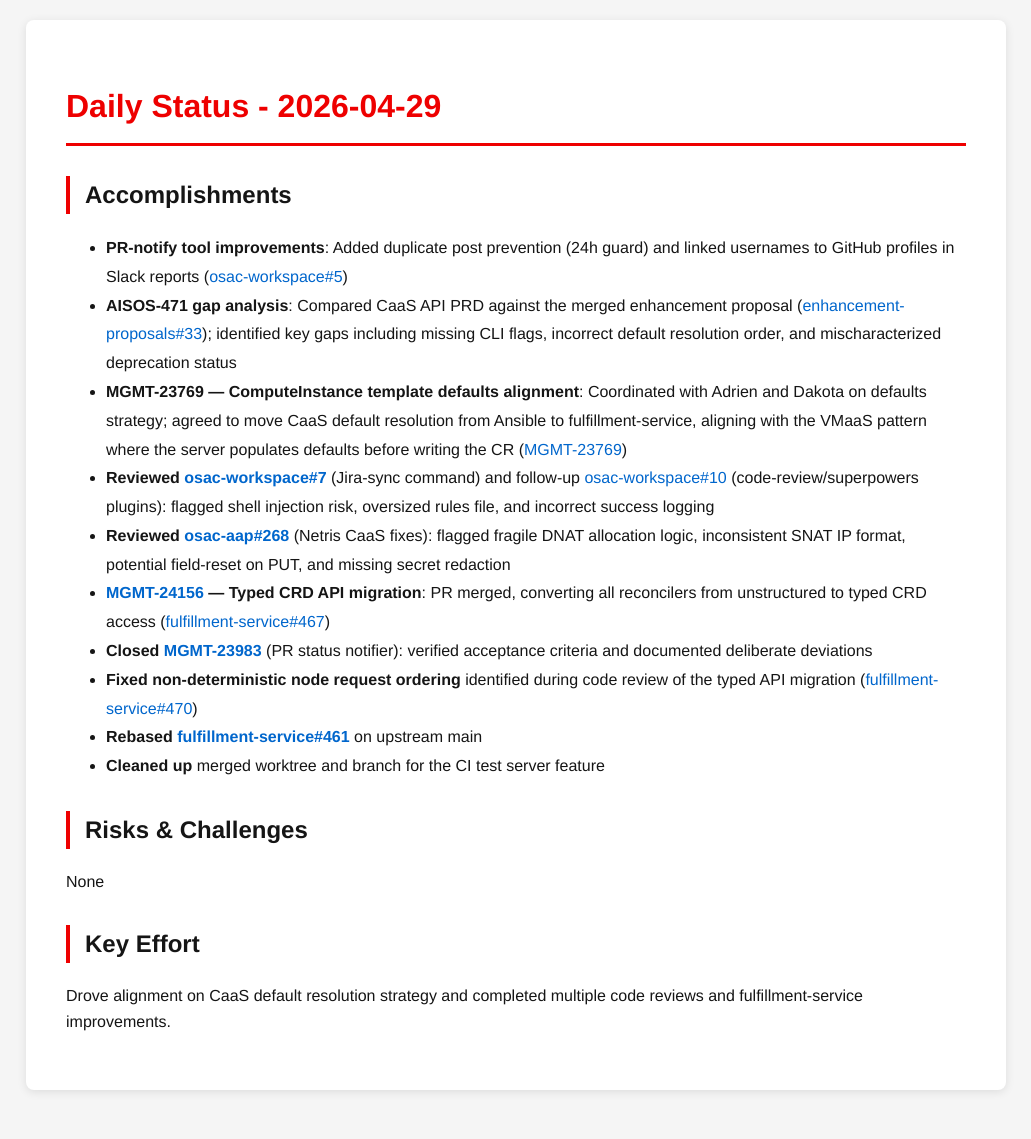
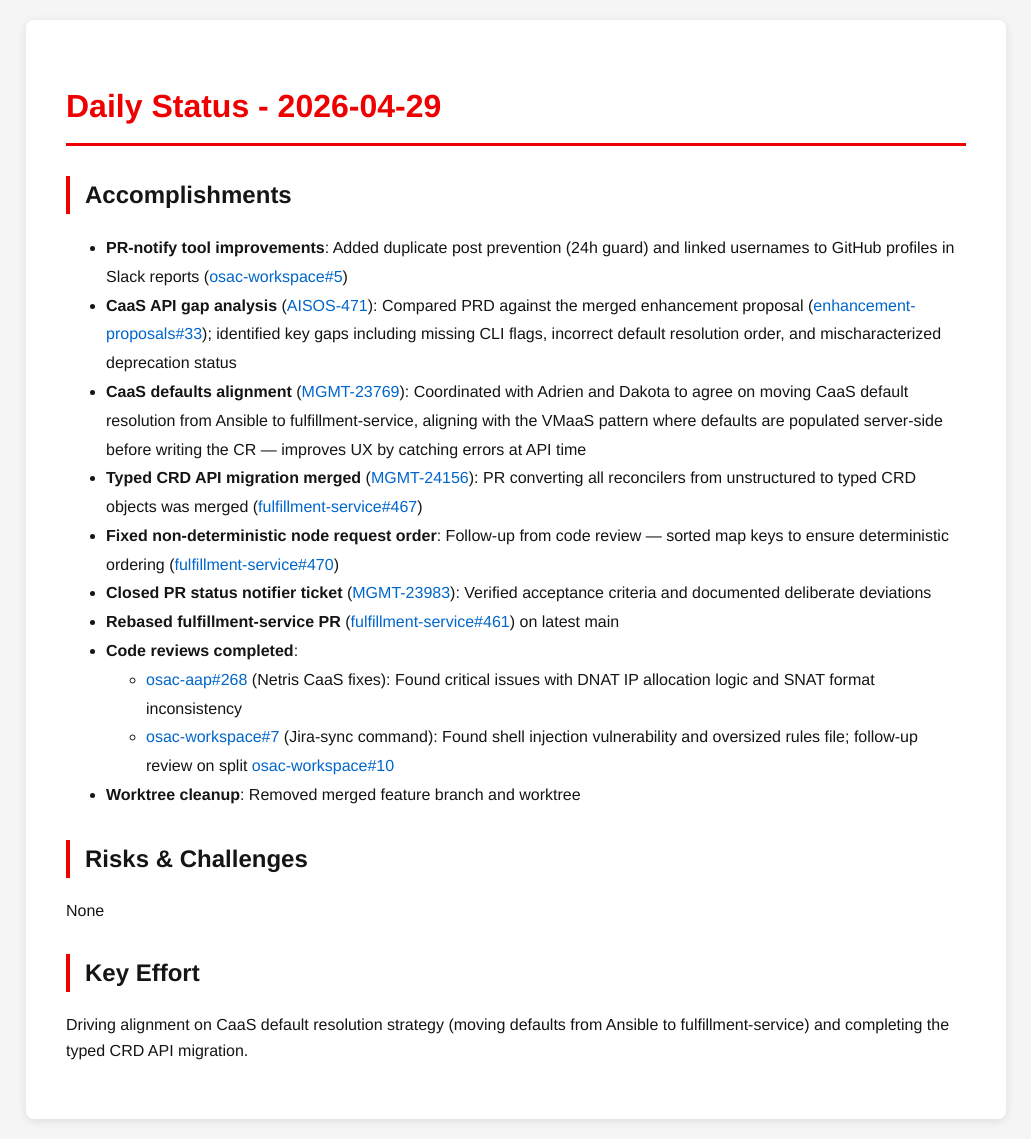
Before and after one commit to tzvatot/daily-status, a Jekyll site: the page built from 2026-04-29.md, in a window 1280 px wide. Shown: the whole page, without its empty margins (124-1155 px from the left). Built offline with Jekyll 4.4.1, drawn with Linux system fonts in a browser that asks for light colours; before the commit the page ends 1110 px from its top, so only the background shows below that.

Commit message:
Daily status update - 2026-04-29

```diff
--- a/2026-04-29.md
+++ b/2026-04-29.md
@@ -9,15 +9,16 @@ date: 2026-04-29
 ## Accomplishments
 
 - **PR-notify tool improvements**: Added duplicate post prevention (24h guard) and linked usernames to GitHub profiles in Slack reports ([osac-workspace#5](https://github.com/osac-project/osac-workspace/pull/5))
-- **AISOS-471 gap analysis**: Compared CaaS API PRD against the merged enhancement proposal ([enhancement-proposals#33](https://github.com/osac-project/enhancement-proposals/pull/33)); identified key gaps including missing CLI flags, incorrect default resolution order, and mischaracterized deprecation status
-- **MGMT-23769 — ComputeInstance template defaults alignment**: Coordinated with Adrien and Dakota on defaults strategy; agreed to move CaaS default resolution from Ansible to fulfillment-service, aligning with the VMaaS pattern where the server populates defaults before writing the CR ([MGMT-23769](https://issues.redhat.com/browse/MGMT-23769))
-- **Reviewed [osac-workspace#7](https://github.com/osac-project/osac-workspace/pull/7)** (Jira-sync command) and follow-up [osac-workspace#10](https://github.com/osac-project/osac-workspace/pull/10) (code-review/superpowers plugins): flagged shell injection risk, oversized rules file, and incorrect success logging
-- **Reviewed [osac-aap#268](https://github.com/osac-project/osac-aap/pull/268)** (Netris CaaS fixes): flagged fragile DNAT allocation logic, inconsistent SNAT IP format, potential field-reset on PUT, and missing secret redaction
-- **[MGMT-24156](https://issues.redhat.com/browse/MGMT-24156) — Typed CRD API migration**: PR merged, converting all reconcilers from unstructured to typed CRD access ([fulfillment-service#467](https://github.com/osac-project/fulfillment-service/pull/467))
-- **Closed [MGMT-23983](https://issues.redhat.com/browse/MGMT-23983)** (PR status notifier): verified acceptance criteria and documented deliberate deviations
-- **Fixed non-deterministic node request ordering** identified during code review of the typed API migration ([fulfillment-service#470](https://github.com/osac-project/fulfillment-service/pull/470))
-- **Rebased [fulfillment-service#461](https://github.com/osac-project/fulfillment-service/pull/461)** on upstream main
-- **Cleaned up** merged worktree and branch for the CI test server feature
+- **CaaS API gap analysis** ([AISOS-471](https://issues.redhat.com/browse/AISOS-471)): Compared PRD against the merged enhancement proposal ([enhancement-proposals#33](https://github.com/osac-project/enhancement-proposals/pull/33)); identified key gaps including missing CLI flags, incorrect default resolution order, and mischaracterized deprecation status
+- **CaaS defaults alignment** ([MGMT-23769](https://issues.redhat.com/browse/MGMT-23769)): Coordinated with Adrien and Dakota to agree on moving CaaS default resolution from Ansible to fulfillment-service, aligning with the VMaaS pattern where defaults are populated server-side before writing the CR — improves UX by catching errors at API time
+- **Typed CRD API migration merged** ([MGMT-24156](https://issues.redhat.com/browse/MGMT-24156)): PR converting all reconcilers from unstructured to typed CRD objects was merged ([fulfillment-service#467](https://github.com/osac-project/fulfillment-service/pull/467))
+- **Fixed non-deterministic node request order**: Follow-up from code review — sorted map keys to ensure deterministic ordering ([fulfillment-service#470](https://github.com/osac-project/fulfillment-service/pull/470))
+- **Closed PR status notifier ticket** ([MGMT-23983](https://issues.redhat.com/browse/MGMT-23983)): Verified acceptance criteria and documented deliberate deviations
+- **Rebased fulfillment-service PR** ([fulfillment-service#461](https://github.com/osac-project/fulfillment-service/pull/461)) on latest main
+- **Code reviews completed**:
+  - [osac-aap#268](https://github.com/osac-project/osac-aap/pull/268) (Netris CaaS fixes): Found critical issues with DNAT IP allocation logic and SNAT format inconsistency
+  - [osac-workspace#7](https://github.com/osac-project/osac-workspace/pull/7) (Jira-sync command): Found shell injection vulnerability and oversized rules file; follow-up review on split [osac-workspace#10](https://github.com/osac-project/osac-workspace/pull/10)
+- **Worktree cleanup**: Removed merged feature branch and worktree
 
 ## Risks & Challenges
 
@@ -25,4 +26,4 @@ None
 
 ## Key Effort
 
-Drove alignment on CaaS default resolution strategy and completed multiple code reviews and fulfillment-service improvements.
+Driving alignment on CaaS default resolution strategy (moving defaults from Ansible to fulfillment-service) and completing the typed CRD API migration.
```
